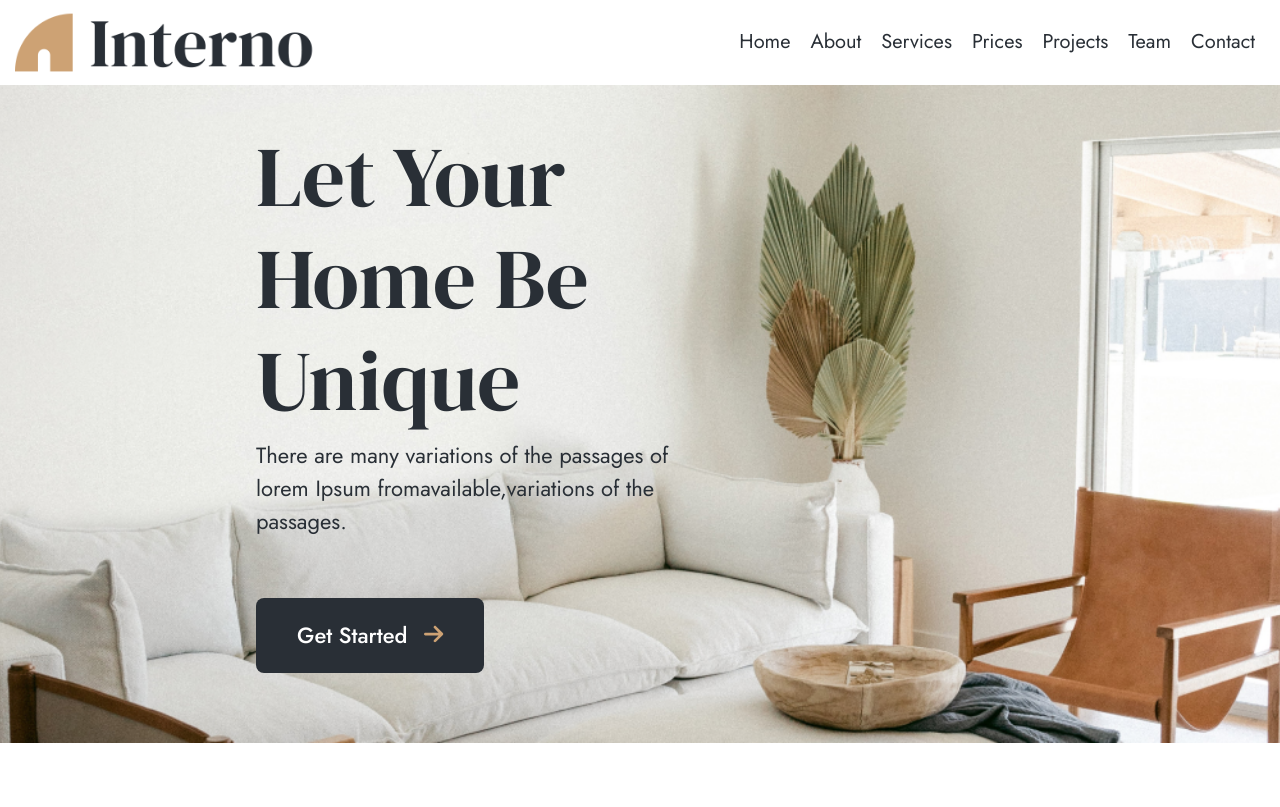
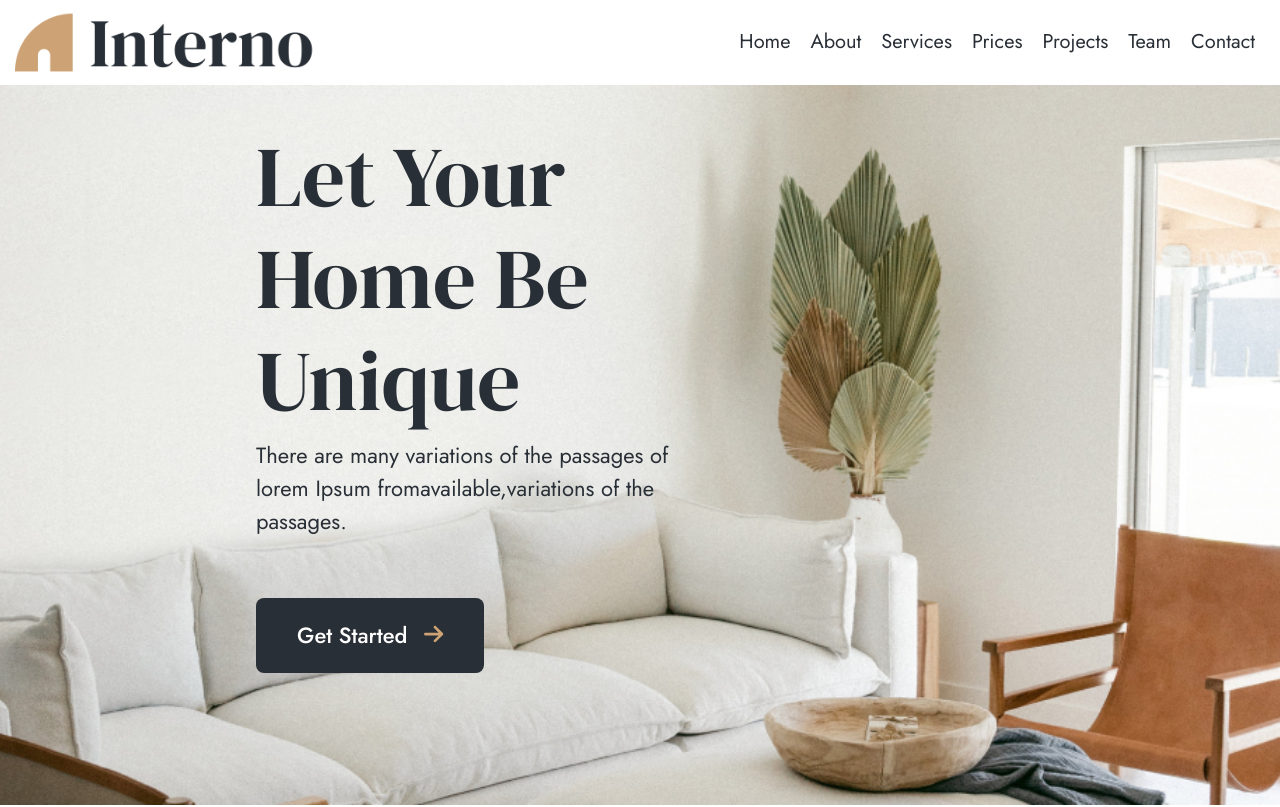
Before and after one commit to ecpieritz/interno-design, a Vue app: page / in a window 1280 px wide. Shown: the top 807 px of the page. Built offline with nearby package versions, Linux system fonts and the light colour scheme.

Commit message:
Changed home/banner height

```diff
--- a/src/components/home/banner.vue
+++ b/src/components/home/banner.vue
@@ -26,7 +26,7 @@ export default {
   &__banner{
     padding: 40px 0 60px;
     margin-bottom: 40px;
-    height: 658px;
+    height: 90vh;
 
     background-image: url(@/assets/images/id-home__banner-img.png);
     background-repeat: no-repeat;
```
